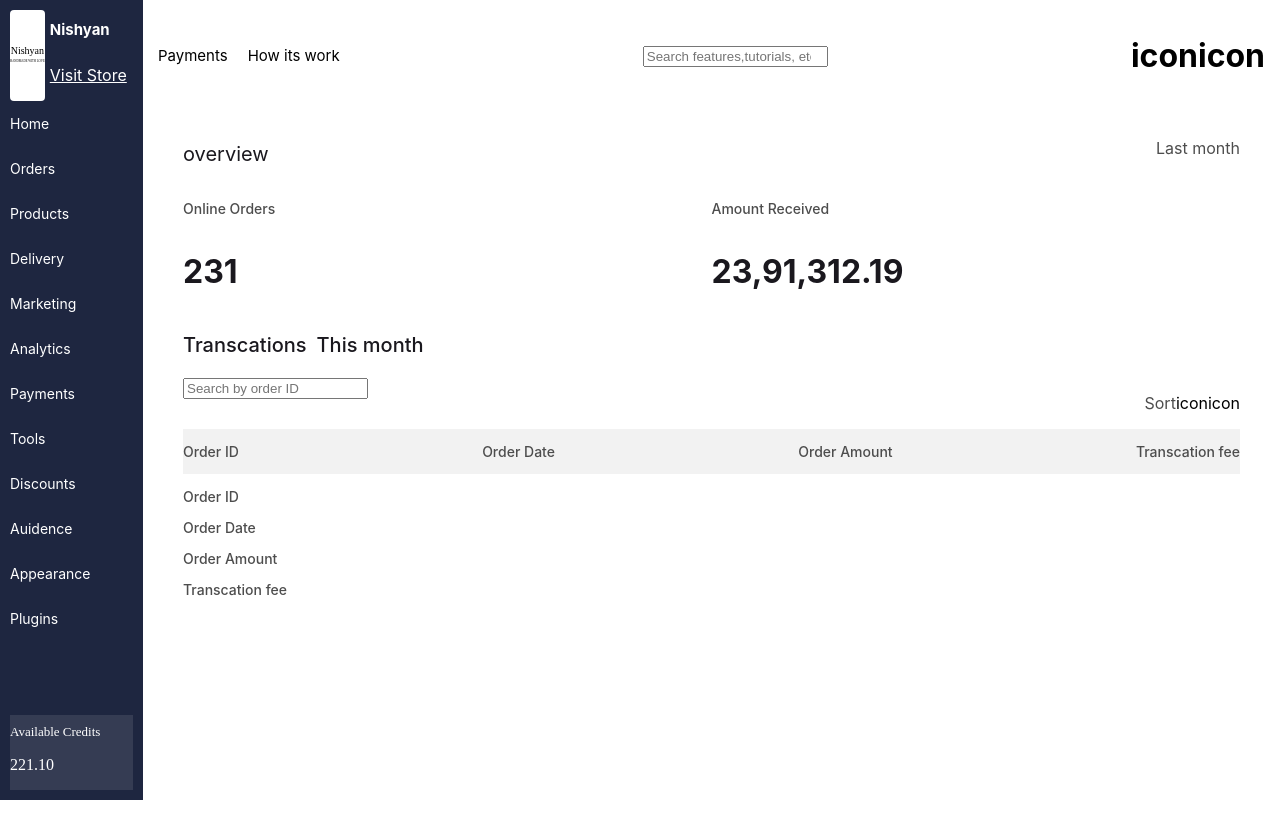
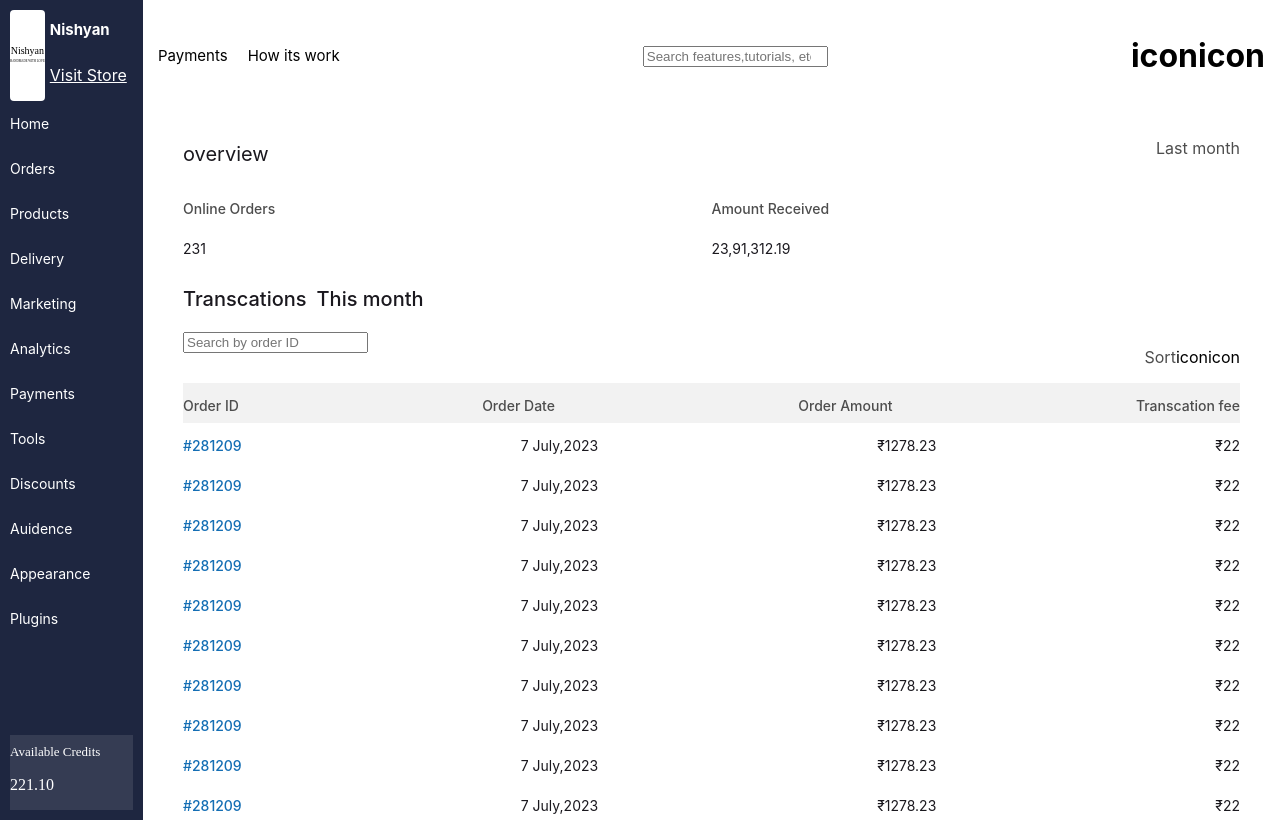
Before and after one commit to Hariprasad81189/PaymentDashboard, a React (Create React App) app: page / in a window 1280 px wide. Before the commit the page ends 800 px from the top, so only its background shows below. Built offline with nearby package versions, Linux system fonts and the light colour scheme.

Commit message:
MadeChanges

```diff
--- a/src/components/PaymentDashboard/PaymentDashboard.css
+++ b/src/components/PaymentDashboard/PaymentDashboard.css
@@ -14,6 +14,7 @@
     background-color:#1E2640;
     background-size:cover;
     padding :10px;
+    height: 100%;
     width:10%;
     display: flex;
     flex-direction: column;
@@ -123,7 +124,9 @@
 .payment-details{
     background-size: cover;
     width:90vw;
+    height: 100%;
     padding: 15px;
+    overflow-y: auto;
 }
 
 .horizon-nav{
@@ -259,6 +262,7 @@
     background-color: #F2F2F2;
    padding: 10px,12px,10px,12px;
    radius:4px;
+   height:40px;
 }
 .order-heading {
     font-size: 14px;
@@ -266,3 +270,25 @@
     color: #4D4D4D;
 
 }
+
+.order-amount{
+    display: flex;
+    flex-direction: row;
+    justify-content: space-between;
+    background-color: #FFFFFF;
+    padding: 10px,12px,10px,12px;
+    radius:4px;
+    height:40px;
+}
+
+.amount-heading{
+    color:#1A181E;
+    font-size: 14px;
+    font-weight: 400;
+}
+.orderid-heading{
+    color:#146EB4;
+    font-size: 14px;
+    font-weight: 500;
+
+}
--- a/src/components/PaymentDashboard/PaymentDashboard.js
+++ b/src/components/PaymentDashboard/PaymentDashboard.js
@@ -182,19 +182,179 @@ const PaymentDashboard =() =>{
 
                     </div>
 
+                    <div className='order-amount'>
+                        <div>
+                            <p className='orderid-heading'>#281209</p>
+                        </div>
+                        <div><p className='amount-heading'>7 July,2023</p></div>
+                        <div><p className='amount-heading'>₹1278.23</p></div>
+                        <div><p className='amount-heading'>₹22</p></div>
+                    </div>
 
                     <div className='order-amount'>
                         <div>
-                            <p className='order-heading'>Order ID</p>
+                            <p className='orderid-heading'>#281209</p>
                         </div>
-                        <div><p className='order-heading'>Order Date</p></div>
-                        <div><p className='order-heading'>Order Amount</p></div>
-                        <div><p className='order-heading'>Transcation fee</p></div>
+                        <div><p className='amount-heading'>7 July,2023</p></div>
+                        <div><p className='amount-heading'>₹1278.23</p></div>
+                        <div><p className='amount-heading'>₹22</p></div>
+                    </div>
 
+                    <div className='order-amount'>
+                        <div>
+                            <p className='orderid-heading'>#281209</p>
+                        </div>
+                        <div><p className='amount-heading'>7 July,2023</p></div>
+                        <div><p className='amount-heading'>₹1278.23</p></div>
+                        <div><p className='amount-heading'>₹22</p></div>
                     </div>
-                </div>
+
+                    <div className='order-amount'>
+                        <div>
+                            <p className='orderid-heading'>#281209</p>
+                        </div>
+                        <div><p className='amount-heading'>7 July,2023</p></div>
+                        <div><p className='amount-heading'>₹1278.23</p></div>
+                        <div><p className='amount-heading'>₹22</p></div>
+                    </div>
+
+                    <div className='order-amount'>
+                        <div>
+                            <p className='orderid-heading'>#281209</p>
+                        </div>
+                        <div><p className='amount-heading'>7 July,2023</p></div>
+                        <div><p className='amount-heading'>₹1278.23</p></div>
+                        <div><p className='amount-heading'>₹22</p></div>
+                    </div>
+
+                    <div className='order-amount'>
+                        <div>
+                            <p className='orderid-heading'>#281209</p>
+                        </div>
+                        <div><p className='amount-heading'>7 July,2023</p></div>
+                        <div><p className='amount-heading'>₹1278.23</p></div>
+                        <div><p className='amount-heading'>₹22</p></div>
+                    </div>
+
+                    <div className='order-amount'>
+                        <div>
+                            <p className='orderid-heading'>#281209</p>
+                        </div>
+                        <div><p className='amount-heading'>7 July,2023</p></div>
+                        <div><p className='amount-heading'>₹1278.23</p></div>
+                        <div><p className='amount-heading'>₹22</p></div>
+                    </div>
+
+                    <div className='order-amount'>
+                        <div>
+                            <p className='orderid-heading'>#281209</p>
+                        </div>
+                        <div><p className='amount-heading'>7 July,2023</p></div>
+                        <div><p className='amount-heading'>₹1278.23</p></div>
+                        <div><p className='amount-heading'>₹22</p></div>
+                    </div>
+
+                    <div className='order-amount'>
+                        <div>
+                            <p className='orderid-heading'>#281209</p>
+                        </div>
+                        <div><p className='amount-heading'>7 July,2023</p></div>
+                        <div><p className='amount-heading'>₹1278.23</p></div>
+                        <div><p className='amount-heading'>₹22</p></div>
+                    </div>
+
+                    <div className='order-amount'>
+                        <div>
+                            <p className='orderid-heading'>#281209</p>
+                        </div>
+                        <div><p className='amount-heading'>7 July,2023</p></div>
+                        <div><p className='amount-heading'>₹1278.23</p></div>
+                        <div><p className='amount-heading'>₹22</p></div>
+                    </div>
+
+                    <div className='order-amount'>
+                        <div>
+                            <p className='orderid-heading'>#281209</p>
+                        </div>
+                        <div><p className='amount-heading'>7 July,2023</p></div>
+                        <div><p className='amount-heading'>₹1278.23</p></div>
+                        <div><p className='amount-heading'>₹22</p></div>
+                    </div>
+
+                    <div className='order-amount'>
+                        <div>
+                            <p className='orderid-heading'>#281209</p>
+                        </div>
+                        <div><p className='amount-heading'>7 July,2023</p></div>
+                        <div><p className='amount-heading'>₹1278.23</p></div>
+                        <div><p className='amount-heading'>₹22</p></div>
+                    </div>
+
+                    <div className='order-amount'>
+                        <div>
+                            <p className='orderid-heading'>#281209</p>
+                        </div>
+                        <div><p className='amount-heading'>7 July,2023</p></div>
+                        <div><p className='amount-heading'>₹1278.23</p></div>
+                        <div><p className='amount-heading'>₹22</p></div>
+                    </div>
+
+                    <div className='order-amount'>
+                        <div>
+                            <p className='orderid-heading'>#281209</p>
+                        </div>
+                        <div><p className='amount-heading'>7 July,2023</p></div>
+                        <div><p className='amount-heading'>₹1278.23</p></div>
+                        <div><p className='amount-heading'>₹22</p></div>
+                    </div>
+
+                    <div className='order-amount'>
+                        <div>
+                            <p className='orderid-heading'>#281209</p>
+                        </div>
+                        <div><p className='amount-heading'>7 July,2023</p></div>
+                        <div><p className='amount-heading'>₹1278.23</p></div>
+                        <div><p className='amount-heading'>₹22</p></div>
+                    </div>
+
+                    <div className='order-amount'>
+                        <div>
+                            <p className='orderid-heading'>#281209</p>
+                        </div>
+                        <div><p className='amount-heading'>7 July,2023</p></div>
+                        <div><p className='amount-heading'>₹1278.23</p></div>
+                        <div><p className='amount-heading'>₹22</p></div>
+                    </div>
+
+                    <div className='order-amount'>
+                        <div>
+                            <p className='orderid-heading'>#281209</p>
+                        </div>
+                        <div><p className='amount-heading'>7 July,2023</p></div>
+                        <div><p className='amount-heading'>₹1278.23</p></div>
+                        <div><p className='amount-heading'>₹22</p></div>
+                    </div>
+
+                    <div className='order-amount'>
+                        <div>
+                            <p className='orderid-heading'>#281209</p>
+                        </div>
+                        <div><p className='amount-heading'>7 July,2023</p></div>
+                        <div><p className='amount-heading'>₹1278.23</p></div>
+                        <div><p className='amount-heading'>₹22</p></div>
+                    </div>
+
+                    <div className='order-amount'>
+                        <div>
+                            <p className='orderid-heading'>#281209</p>
+                        </div>
+                        <div><p className='amount-heading'>7 July,2023</p></div>
+                        <div><p className='amount-heading'>₹1278.23</p></div>
+                        <div><p className='amount-heading'>₹22</p></div>
+                    </div>
 
 
+                </div>
 
             </div>
 
```
